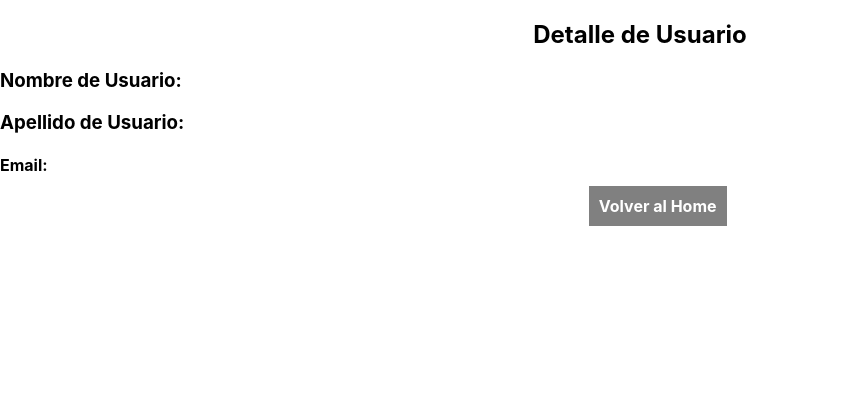
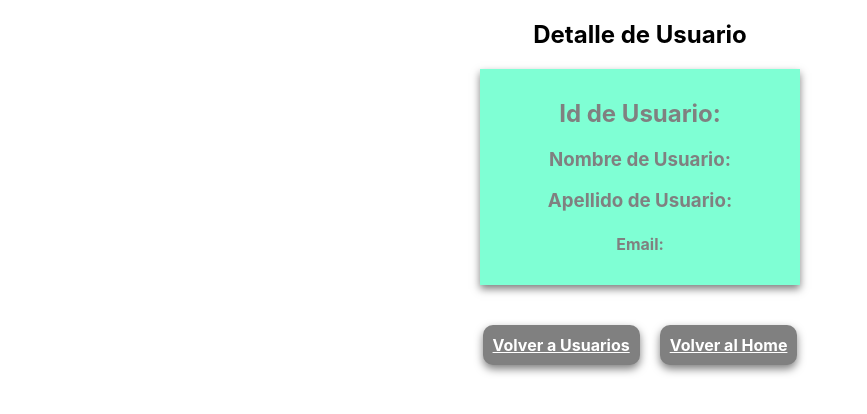
Before and after one commit to AgusSchuller/bici7g-dashboard, a React (Create React App) app: page /users/1 in a window 1280 px wide. Shown: the top 414 px of the page, without its empty margins (0-867 px from the left). Built offline with nearby package versions, Linux system fonts and the light colour scheme; no server answers.

Commit message:
terminado userbyid y productobyid con css

```diff
--- a/src/App.css
+++ b/src/App.css
@@ -20,6 +20,7 @@
   box-shadow: 0 4px 8px 0 rgba(0, 0, 0, 0.5);
   max-width: 300px;
   margin: auto;
+  padding: 10px;
   text-align: center;
   margin-top: 10px;
   color: gray;
@@ -40,7 +41,11 @@
   background-color: gray;
   font-weight: bold;
   margin-left: 46%;
+  margin-top: 50px;
   text-decoration: none;
+  border-radius: 10px;
+  box-shadow: 0 4px 8px 0 rgba(0, 0, 0, 0.5);
+
 }
 
 #search-form{
@@ -79,6 +84,24 @@
   align-items: center;
   justify-content: center;
   font-weight: bold;
+  border-radius: 10px;
+  box-shadow: 0 4px 8px 0 rgba(0, 0, 0, 0.5)
+}
+
+.links-container {
+  display: flex;
+  justify-content: center;
+  align-items: center;
+}
+
+.links-container a {
+  color: white;
+  background-color: gray;
+  font-weight: bold;
+  margin: 0 10px;
+  padding: 10px;
+  border-radius: 10px;
+  box-shadow: 0 4px 8px 0 rgba(0, 0, 0, 0.5);
 }
 
 h1 {
--- /dev/null
+++ b/src/components/ProductById.js
@@ -0,0 +1,43 @@
+import React from "react";
+import "../../src/App.css";
+import { useState, useEffect } from "react";
+import { useParams } from "react-router-dom";
+
+function ProductById() {
+  const params = useParams();
+  //console.log(params);
+  const [productData, setProductData] = useState([]);
+
+  useEffect(() => {
+    fetch(`http://localhost:3001/api/products/${params.id}`)
+      .then((response) => response.json())
+      .then((product) => {
+        setProductData(product.data);
+        //console.log(product.data)
+      })
+      .catch((error) => {
+        console.log(error);
+      });
+  }, []);
+  //console.log(productData)
+
+  return (
+    <div>
+      <h2 className="title">Detalle del Producto</h2>
+      <nav className="card">
+        <h2>Id de Producto: {productData.id}</h2>
+        <h3>Nombre del Producto: {productData.Nombre}</h3>
+        <h4>Descripción del Producto: {productData.Descripcion}</h4>
+        <h4>Talla: {productData.Talla}</h4>
+      </nav>
+      <br />
+      <br />
+      <div class="links-container">
+        <a href={`/products`}>Volver a Productos</a>
+        <a href={`/`}>Volver al Home</a>
+      </div>
+    </div>
+  );
+}
+
+export default ProductById;
--- a/src/components/Products.js
+++ b/src/components/Products.js
@@ -9,9 +9,10 @@ function Products() {
     console.log("se monto el componente users");
     fetch("http://localhost:3001/api/products")
       .then((response) => response.json())
-      .then((data) => { //console.log(data.data.products)
+      .then((data) => {
+        //console.log(data.data.products)
         setProducts(data.data.products);
-       // console.log(data.data.products)
+        // console.log(data.data.products)
       })
       .catch((error) => console.log(error));
   }, []);
@@ -36,6 +37,9 @@ function Products() {
               <h2>ID Producto: {producto.id}</h2>
               <h3>Nombre Producto: {producto.name}</h3>
               <h3>Descripción: {producto.description}</h3>
+              <a className="App-link" href={`/product/${producto.id}`}>
+                Ver Producto
+              </a>
               <br />
             </div>
           );
@@ -45,7 +49,7 @@ function Products() {
         Volver al Home
       </a>
     </div>
-    );
+  );
 }
 
 export default Products;
--- a/src/components/UserById.js
+++ b/src/components/UserById.js
@@ -1,35 +1,43 @@
 import React from "react";
 import "../../src/App.css";
 import { useState, useEffect } from "react";
-import { Routes, Route, useParams } from "react-router-dom";
+import { useParams } from "react-router-dom";
 
 function UserById() {
   const params = useParams();
   // console.log(params);
-  const setUser = useState([]);
+  const [userData, setUserData] = useState([]);
 
   useEffect(() => {
-    console.log("se monto el componente user");
     fetch(`http://localhost:3001/api/users/${params.id}`)
       .then((response) => response.json())
-      .then((data) => {
-        const userId = data;
-        console.log(userId.data.Apellido);
+      .then((user) => {
+        setUserData(user.data);
+        //console.log(user.data)
+      })
+      .catch((error) => {
+        console.log(error);
       });
   }, []);
+  //console.log(userData)
 
   return (
     <div>
       <h2 className="title">Detalle de Usuario</h2>
 
-      <div>
-        <h3>Nombre de Usuario: {}</h3>
-        <h3>Apellido de Usuario: {}</h3>
-        <h4>Email: {}</h4>
+      <nav className="card">
+        <h2>Id de Usuario: {userData.id}</h2>
+        <h3>Nombre de Usuario: {userData.Nombre}</h3>
+        <h3>Apellido de Usuario: {userData.Apellido}</h3>
+        <h4>Email: {userData.Email}</h4>
+      </nav>
+
+      <br />
+      <br />
+      <div class="links-container">
+        <a href={`/users`}>Volver a Usuarios</a>
+        <a href={`/`}>Volver al Home</a>
       </div>
-      <a className="App-link-volver" href={`/`}>
-        Volver al Home
-      </a>
     </div>
   );
 }
--- a/src/components/Users.js
+++ b/src/components/Users.js
@@ -10,18 +10,18 @@ function Users() {
     fetch("http://localhost:3001/api/users")
       .then((response) => response.json())
       .then((data) => {
-        console.log(data);
+       // console.log(data);
         setUsers(data.data.usersApi);
         //console.log(data.data.usersApi)
       })
       .catch((error) => console.log(error));
   }, []);
   useEffect(() => {
-    console.log("se actualizo el componente");
+   console.log("se actualizo el componente");
   }, [users]);
 
   useEffect(() => {
-    return () => console.log("se desmonto el componente");
+     return () => console.log("se desmonto el componente");
   }, []);
   //console.log(users);
   return (
@@ -37,7 +37,7 @@ function Users() {
               <h3>Nombre de Usuario: {user.name}</h3>
               <h3>Apellido de Usuario: {user.lastName}</h3>
               <h4>Email: {user.email}</h4>
-              <a href={`/users/ ${user.id}`}>Ver Usuario</a>
+              <a className="App-link" href={`/users/ ${user.id}`}>Ver Usuario</a>
               <br />
             </div>
           );
--- a/src/index.js
+++ b/src/index.js
@@ -11,6 +11,7 @@ import Users from "./components/Users";
 import Products from "./components/Products";
 import MainBody from "./components/MainBody";
 import UserById from "./components/UserById";
+import ProductById from "./components/ProductById";
 
 
 const router = createBrowserRouter([
@@ -30,6 +31,10 @@ const router = createBrowserRouter([
   {
     path: "/users/:id",
     element: <UserById />
+  },
+  {
+    path: "product/:id",
+    element: <ProductById />
   }
 
 ]);
```
